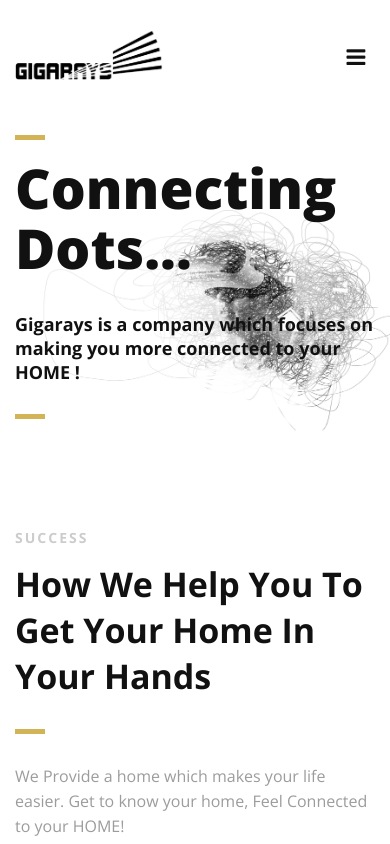
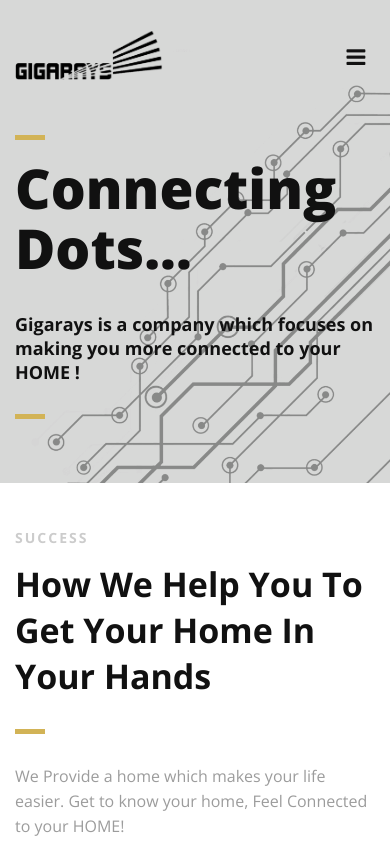
Before and after one commit to Gigarays/gigarays.github.io, a plain HTML site: page index.html in a window 390 px wide. Shown: the top 844 px of the page. Drawn offline with nearby package versions, Linux system fonts and the light colour scheme.

Commit message:
update namari-color.css

```diff
--- a/css/namari-color.css
+++ b/css/namari-color.css
@@ -129,7 +129,7 @@ a:hover, #header.nav-solid nav a:hover {
 }
 @media  screen and (max-width:550px) {
     #banner {
-        background: url("../images/banner-images/banmob.png") no-repeat center top;
+        background: url("../images/banner-images/cir.png") no-repeat center top;
         background-size:cover;
     }
 }
```
